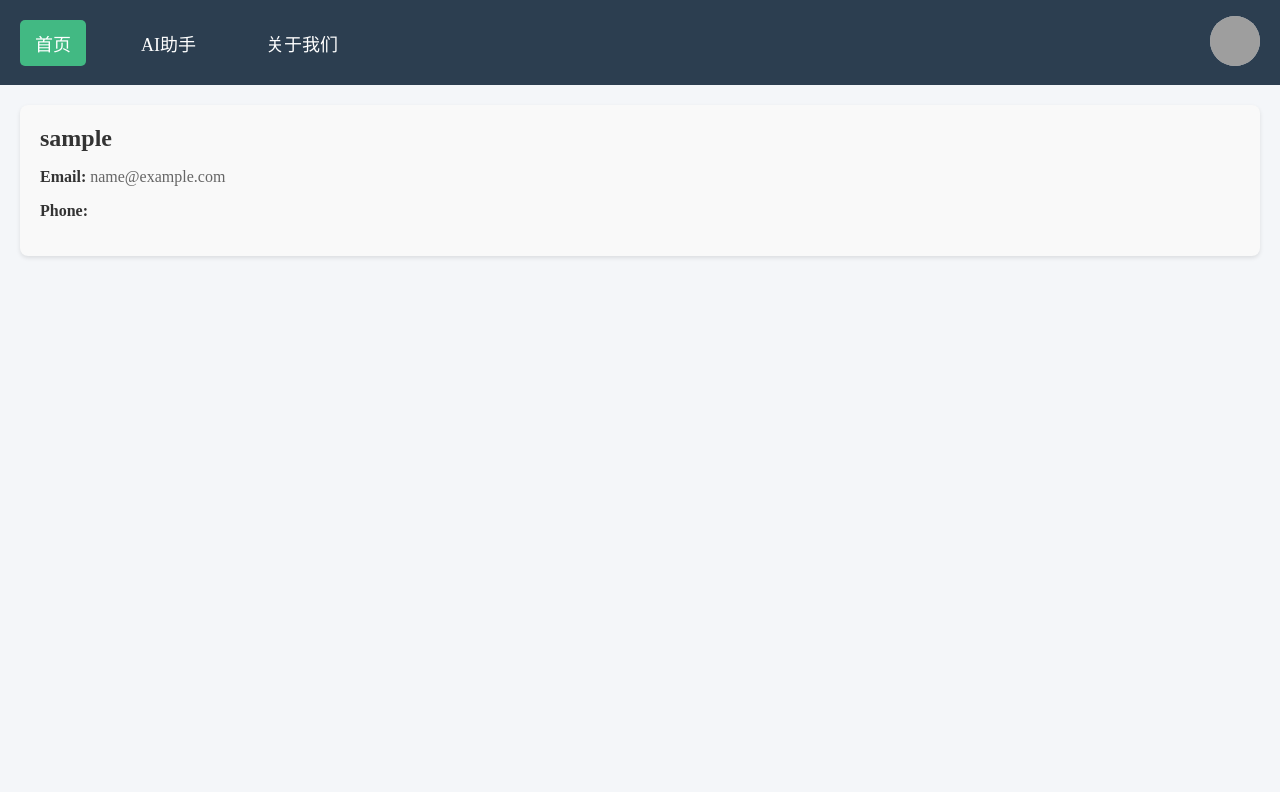
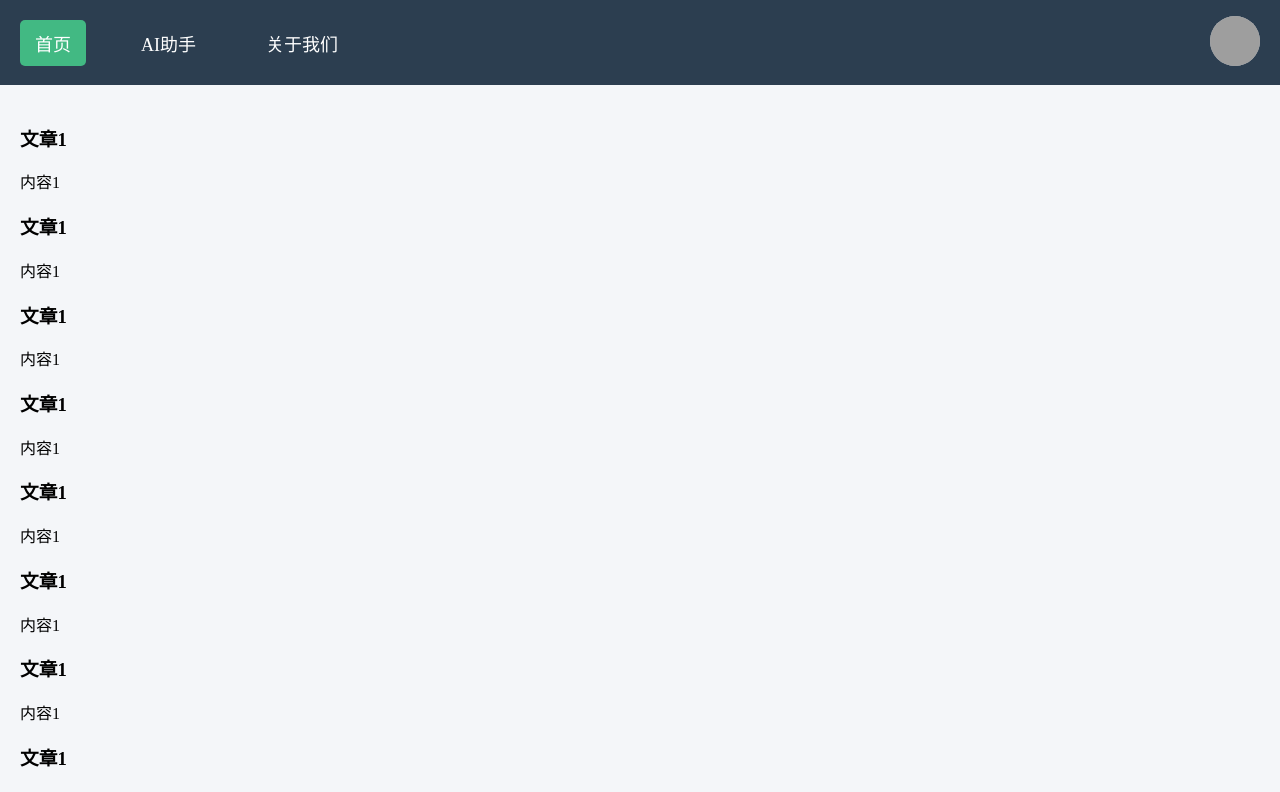
Before and after one commit to jiahaoshao/acm_vue, a Vue app: page /#/home/home2 in a window 1280 px wide. Shown: the top 792 px of the page. Built offline with nearby package versions, Linux system fonts and the light colour scheme; no server answers; sample sign-in values are in the browser's storage; grey boxes are pictures that could not be loaded.

Commit message:
首页文章推送

```diff
--- /dev/null
+++ b/src/requset/api/Article.js
@@ -0,0 +1,13 @@
+import axios from '@/requset/http';
+const articleApi = {
+    getArticle(page,limit){
+      return axios.get('/articles/getArticles', {
+        params:{
+            page:page,
+            limit:limit
+        }
+      });
+    }
+  };
+
+  export default articleApi;
--- a/src/requset/api/index.js
+++ b/src/requset/api/index.js
@@ -2,11 +2,13 @@
  * api导出
  */
 import AiApi from './Ai';
+import articleApi from './Article';
 import signApi from './sign';//登录注册模块
 import userApi from './user';
 
 export default {
   signApi,
   userApi,
-  AiApi
+  AiApi,
+  articleApi
 }
--- a/src/router/index.js
+++ b/src/router/index.js
@@ -87,21 +87,21 @@ const router = createRouter({
 
 //路由全局前置守卫
 // 路由全局前置守卫
-router.beforeEach((to, from, next) => {
-  const whiteList = ['/register', '/login', '/', '/resetpsw', '/home', '/home/home2'];
-  if (whiteList.includes(to.path)) {
-    next();
-  } else {
-    let userToken = localStorage.getItem('token');
-    console.log("Token为:" + userToken);
-    if (userToken == null || userToken == '') {
-      ElMessage.error("无权限，请先登录!");
-      return next('/login');
-    } else {
-      next();
-    }
-  }
-});
+// router.beforeEach((to, from, next) => {
+//   const whiteList = ['/register', '/login', '/', '/resetpsw', '/home', '/home/home2'];
+//   if (whiteList.includes(to.path)) {
+//     next();
+//   } else {
+//     let userToken = localStorage.getItem('token');
+//     console.log("Token为:" + userToken);
+//     if (userToken == null || userToken == '') {
+//       ElMessage.error("无权限，请先登录!");
+//       return next('/login');
+//     } else {
+//       next();
+//     }
+//   }
+// });
 
 
 
--- a/src/views/InsideHome.vue
+++ b/src/views/InsideHome.vue
@@ -1,33 +1,65 @@
 <template>
-  <div class="user-profile" v-if="isLogin">
-    <div class="user-info" >
-        <h2>{{ user.username }}</h2>
-        <p><strong>Email:</strong> {{ user.email }}</p>
-        <p><strong>Phone:</strong> {{ user.phone }}</p>
+  <div>
+    <div v-for="article in articles" :key="article.id" class="article">
+      <h3>{{ article.title }}</h3>
+      <p>{{ article.content }}</p>
     </div>
+    <div v-if="loading" class="loading">加载中...</div>
+    <div v-if="!hasMore" class="no-more">没有更多文章了</div>
   </div>
 </template>
 
+
 <script setup>
-import { onMounted, reactive, ref } from 'vue';
+import { onMounted, reactive, ref,getCurrentInstance } from 'vue';
 import { useStore } from 'vuex'
+const globalProperties = getCurrentInstance().appContext.config.globalProperties; // 获取全局挂载
+const $api = globalProperties.$api
+const articles = ref([
+    {title:'文章1',content:'内容1'},
+    {title:'文章1',content:'内容1'},
+    {title:'文章1',content:'内容1'},
+    {title:'文章1',content:'内容1'},
+    {title:'文章1',content:'内容1'},
+    {title:'文章1',content:'内容1'},
+    {title:'文章1',content:'内容1'},
+    {title:'文章1',content:'内容1'},
+    {title:'文章1',content:'内容1'},
+    {title:'文章1',content:'内容1'},
+    {title:'文章1',content:'内容1'},
+    {title:'文章1',content:'内容1'},
+]);
+    const page = ref(1); // 当前页数
+    const limit = ref(10); // 每页文章数量
+    const hasMore = ref(true); // 是否还有更多数据
+    const loading = ref(false); // 加载状态
+    // 加载文章
+    const loadArticles = async () => {
+      if (loading.value || !hasMore.value) return;
+      loading.value = true;
+      try {
+        const res=await $api.articleApi.getArticle(page.value,limit.value)
+        const data=res.data
+        articles.value.push(...data.data)
+        hasMore.value=data.hasMore
+      } catch (err) {
+        console.error('加载失败', err);
+      } finally {
+        loading.value = false;
+      }
+    };
+    const handleScroll = () => {
+      const scrollHeight = document.documentElement.scrollHeight; // 文档的总高度
+      const scrollTop = document.documentElement.scrollTop; // 滚动的高度
+      const clientHeight = document.documentElement.clientHeight; // 可见区域高度
+      if (scrollTop + clientHeight >= scrollHeight - 10)
+        loadArticles();
+    };
 
 
-const isLogin = ref(false)
-const store = useStore();
-// 从 localStorage 获取 user 对象
-const storedUser = localStorage.getItem('user');
-// 解析存储的 user 对象
-const user =reactive( storedUser ? JSON.parse(storedUser) : null);
-// 获取 user 对象中的 username 属性
-const username = ref(user ? user.username : '');
-
 onMounted(() => {
-  const storedUser = localStorage.getItem("user");
-  if (storedUser) {
-    user.value = JSON.parse(localStorage.getItem("user"));
-    isLogin.value = true;
-  }
+  loadArticles();
+  window.addEventListener('scroll', handleScroll);
 });
 
 
@@ -35,28 +67,5 @@ onMounted(() => {
 
 <style scoped>
 /* 样式 */
-.user-profile {
-  display: flex;
-  align-items: center;
-  background-color: #f9f9f9;
-  padding: 20px;
-  border-radius: 8px;
-  box-shadow: 0 2px 4px rgba(0, 0, 0, 0.1);
-}
 
-
-.user-info h2 {
-  font-size: 24px;
-  margin: 0;
-  color: #333;
-}
-
-.user-info p {
-  font-size: 16px;
-  color: #666;
-}
-
-.user-info strong {
-  color: #333;
-}
 </style>
--- a/vue.config.js
+++ b/vue.config.js
@@ -9,7 +9,7 @@ module.exports = defineConfig({
     // host: 'localhost',  //开发服务器的主机名
     proxy: {
       '/api': {
-        target: 'http://26.201.192.85:8181/', // 目标服务器地址,也就是后端服务地址
+        target: 'http://localhost:8181/', // 目标服务器地址,也就是后端服务地址
         changeOrigin: true, // 是否改变源地址
         pathRewrite: {
           '^/api': '' // 重写路径
```
